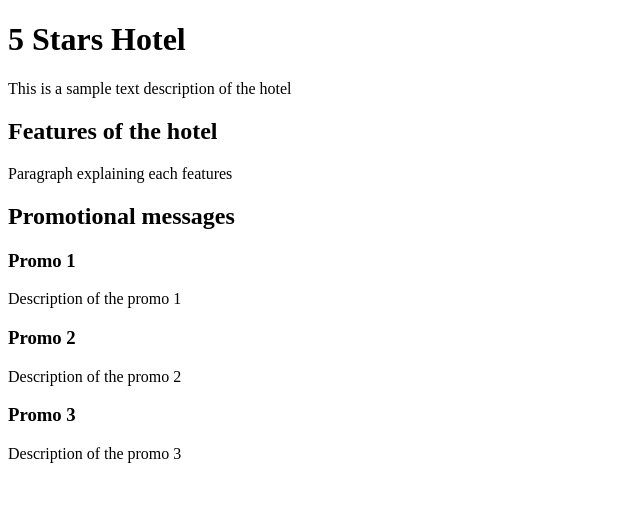
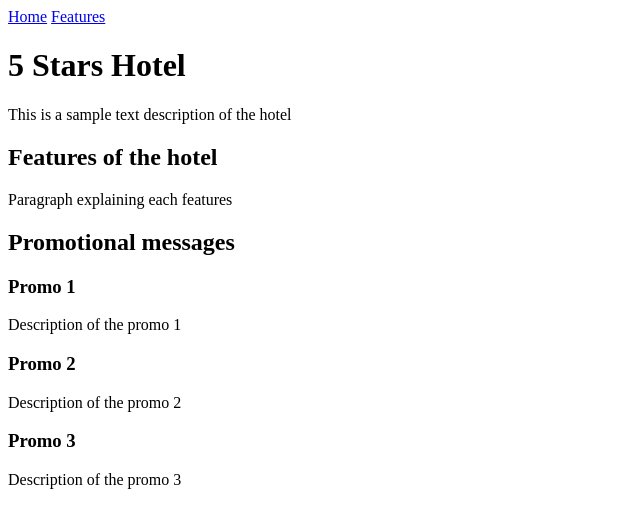
Before and after one commit to manuelwilly/iat339-summer2016-demo, a plain HTML site: page index.html in a window 1280 px wide. Shown: the whole page, without its empty margins (0-640 px from the left). Drawn offline with Linux system fonts and the light colour scheme.

Commit message:
Add navigation menu

```diff
--- a/index.html
+++ b/index.html
@@ -7,6 +7,12 @@
 </head>
 
 <body>
+
+	<nav>
+		<a href="#"> Home</a>
+		<a href="#"> Features</a>
+	</nav>
+
 	<h1>5 Stars Hotel</h1>
 	<p>This is a sample text description of the hotel</p>
 
```
